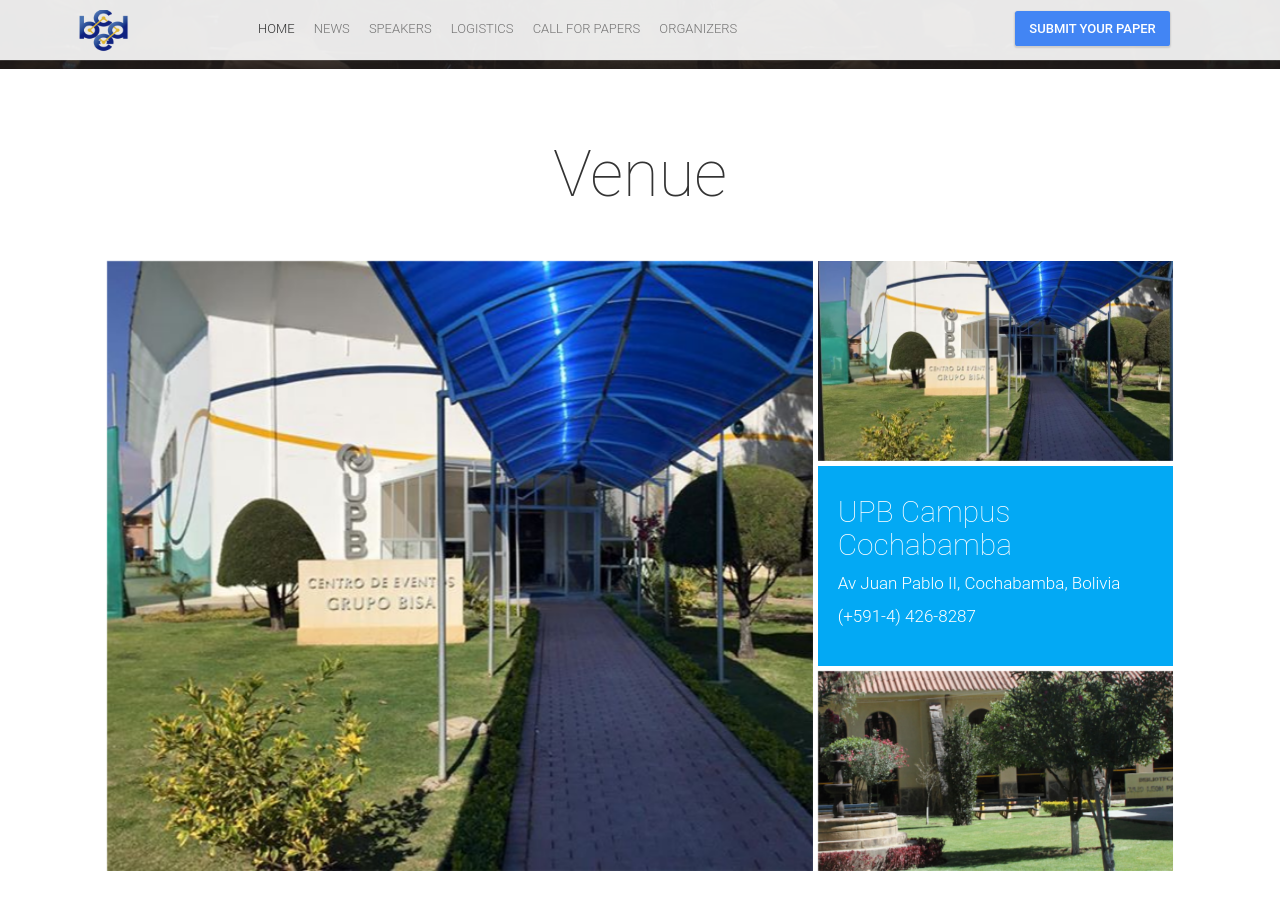
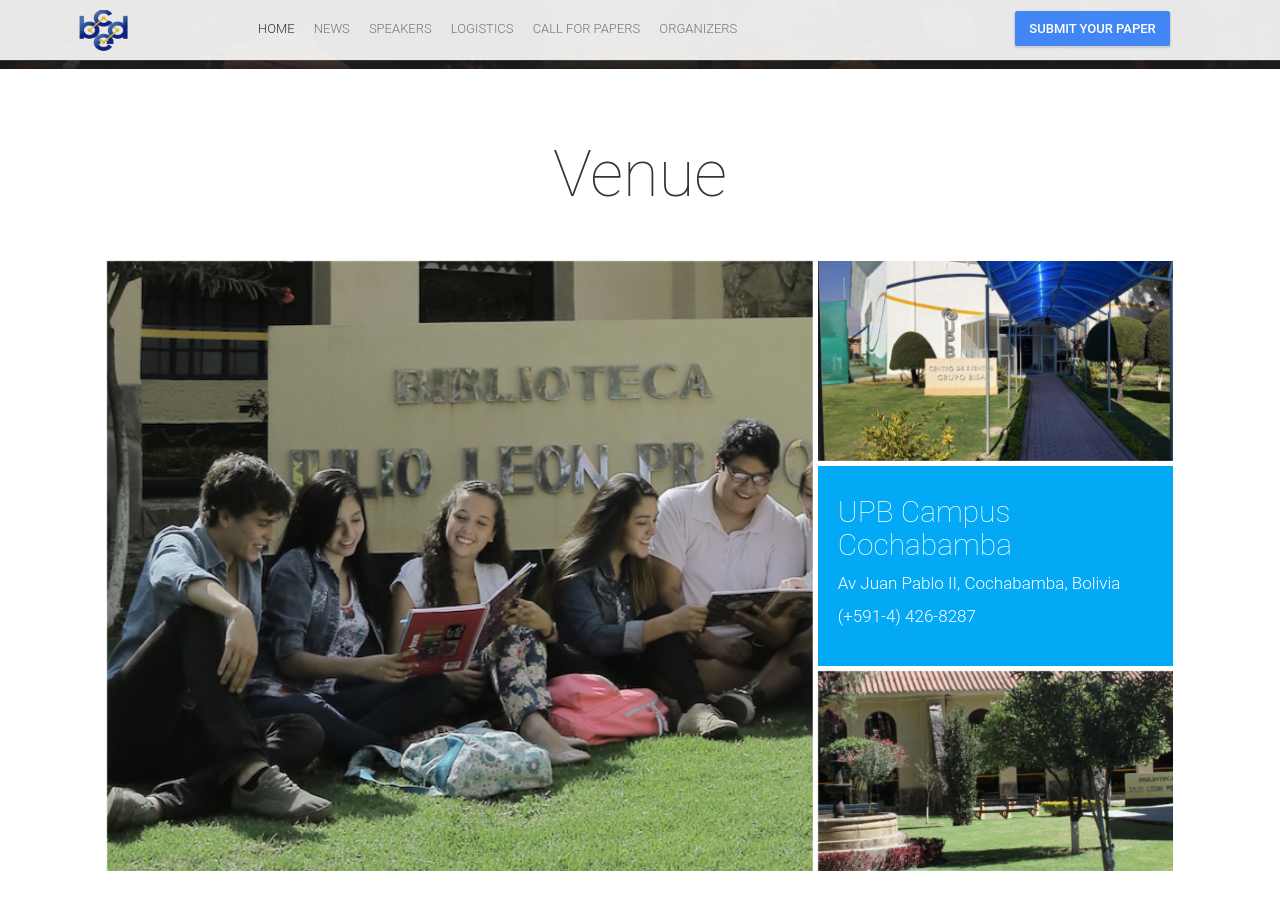
Before and after one commit to sebolbcde/bcde8, a Jekyll site: the page built from index.html, in a window 1280 px wide and 900 px high, scrolled down 2557 px. Built offline with Jekyll 4.4.1, drawn with Linux system fonts in a browser that asks for light colours; nearby versions of some CDN libraries; comment, search, counter and statistics services are not loaded.

Commit message:
cleaned up figures and home page

```diff
--- a/_config.yml
+++ b/_config.yml
@@ -115,11 +115,10 @@
 
 # Venue Block
 venueBlockTitle: "Venue"
-venueBigImage: "venue_upb_1.jpg"
+venueBigImage: "venue_upb_3.jpg"
 venueSmallImage1: "venue_upb_1.jpg"
 venueSmallImage2: "venue_upb_2.jpg"
 venueSmallImage3: "venue_upb_0.jpg"
-venueSmallImage4: "venue_upb_3.jpg"
 venueTitle: "UPB Campus Cochabamba"
 venueFeatures: ["Av Juan Pablo II, Cochabamba, Bolivia"," (+591-4) 426-8287"]
 
```
